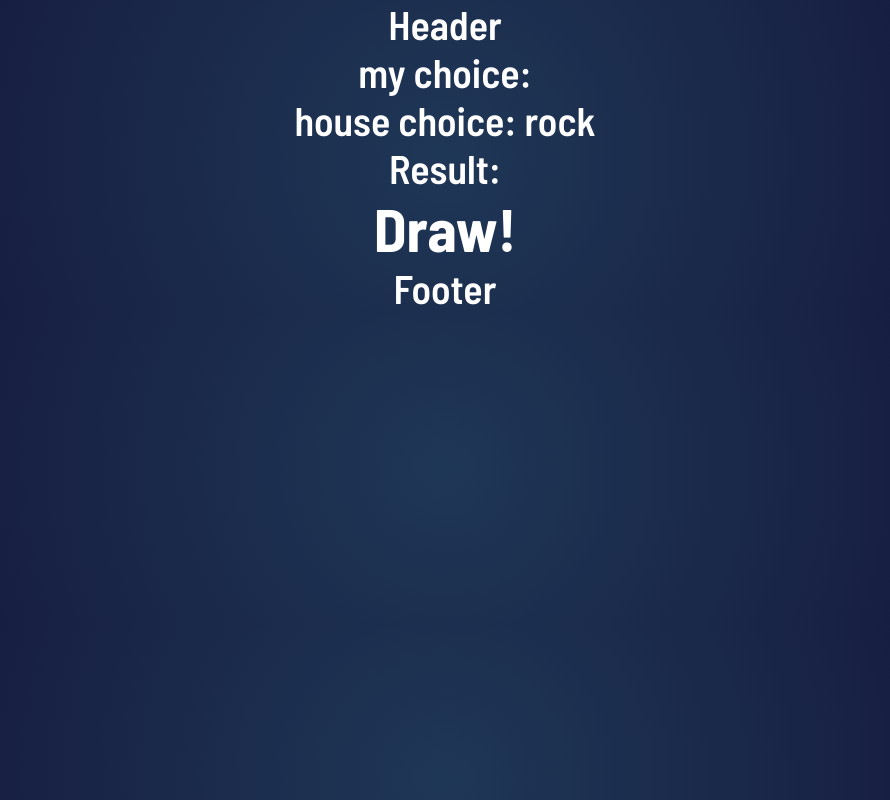
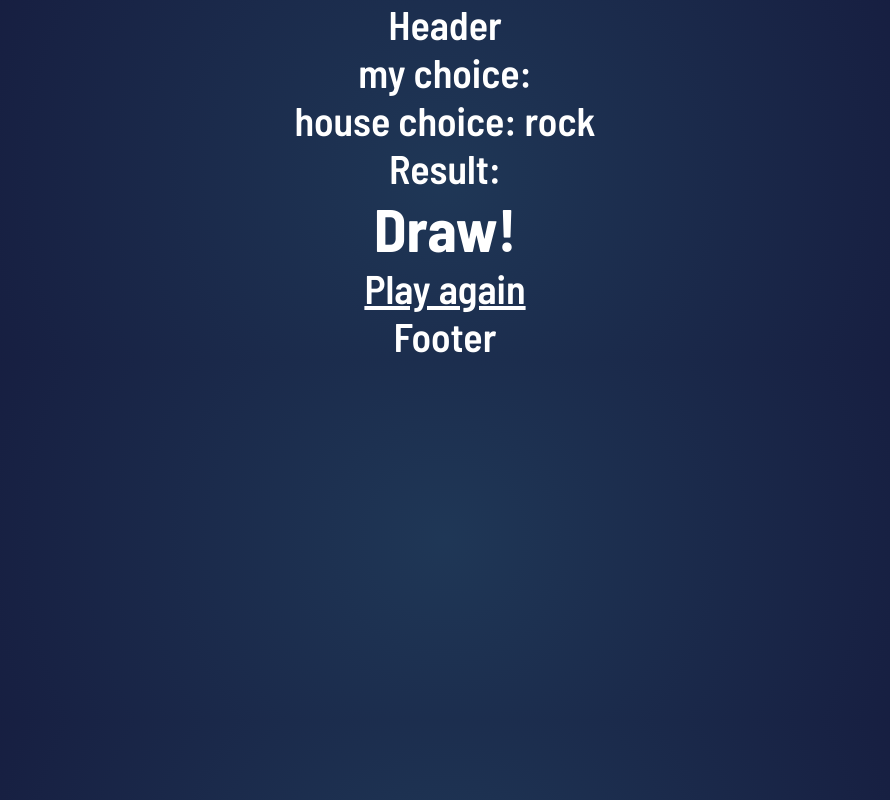
Before and after one commit to magerrrr/react-game, a React (Vite) app: page /game in a window 1280 px wide. Shown: the whole page, without its empty margins (195-1085 px from the left). Built offline with nearby package versions, Linux system fonts and the light colour scheme.

Commit message:
feat: add ability to play again

```diff
--- a/src/components/Game.jsx
+++ b/src/components/Game.jsx
@@ -1,4 +1,5 @@
 import React, { useState, useEffect } from "react";
+import { Link } from "react-router-dom";
 
 const Game = ({ myChoice, score, setScore }) => {
   const [house, setHouse] = useState("");
@@ -49,6 +50,9 @@ const Game = ({ myChoice, score, setScore }) => {
       {playerWin === "win" && <h2>WOW! You Win</h2>}
       {playerWin === "lose" && <h2>Oops... You Lose</h2>}
       {playerWin === "draw" && <h2>Draw!</h2>}
+      <Link to="/" onClick={() => setHouse()}>
+        Play again
+      </Link>
     </div>
   );
 };
```
